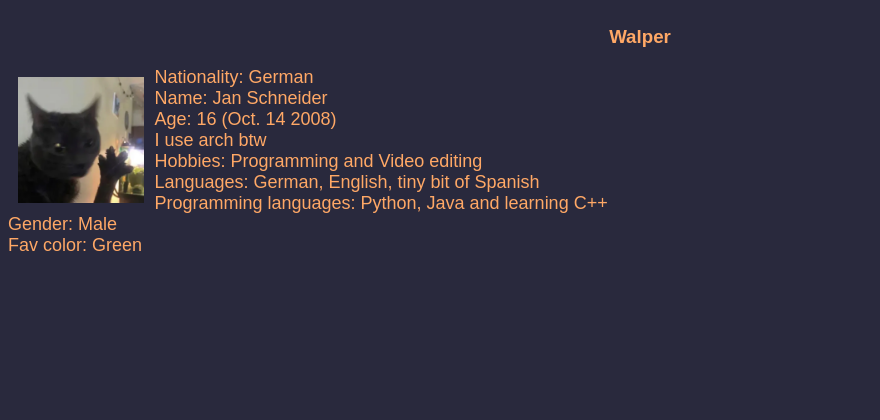
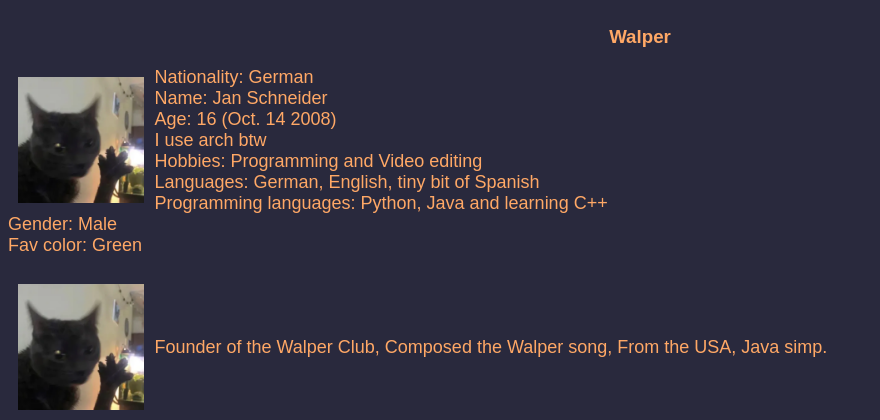
Before and after one commit to MrGaffiot/walper.club, a Flask app: page /walperpedia in a window 1280 px wide. Shown: the part 406-826 px from the top of the page, without its empty margins (0-880 px from the left). Before the commit the page ends 657 px from the top, so only its background shows below. Run offline with Flask 3, Linux system fonts and the light colour scheme.

Commit message:
Updated USA Walper thingy

```diff
--- a/src/templates/walperpedia.html
+++ b/src/templates/walperpedia.html
@@ -25,5 +25,7 @@
         Programming languages: Python, Java and learning C++<br>
         Gender: Male<br>
         Fav color: Green<br></p>
+        <img src="{{ url_for('static', filename='walper.webp') }}" alt="walper" style="float: left" id="walperImage">
+    <p><br><br><br>Founder of the Walper Club, Composed the Walper song, From the USA, Java simp.</p>
 </body>
 </html>
```
